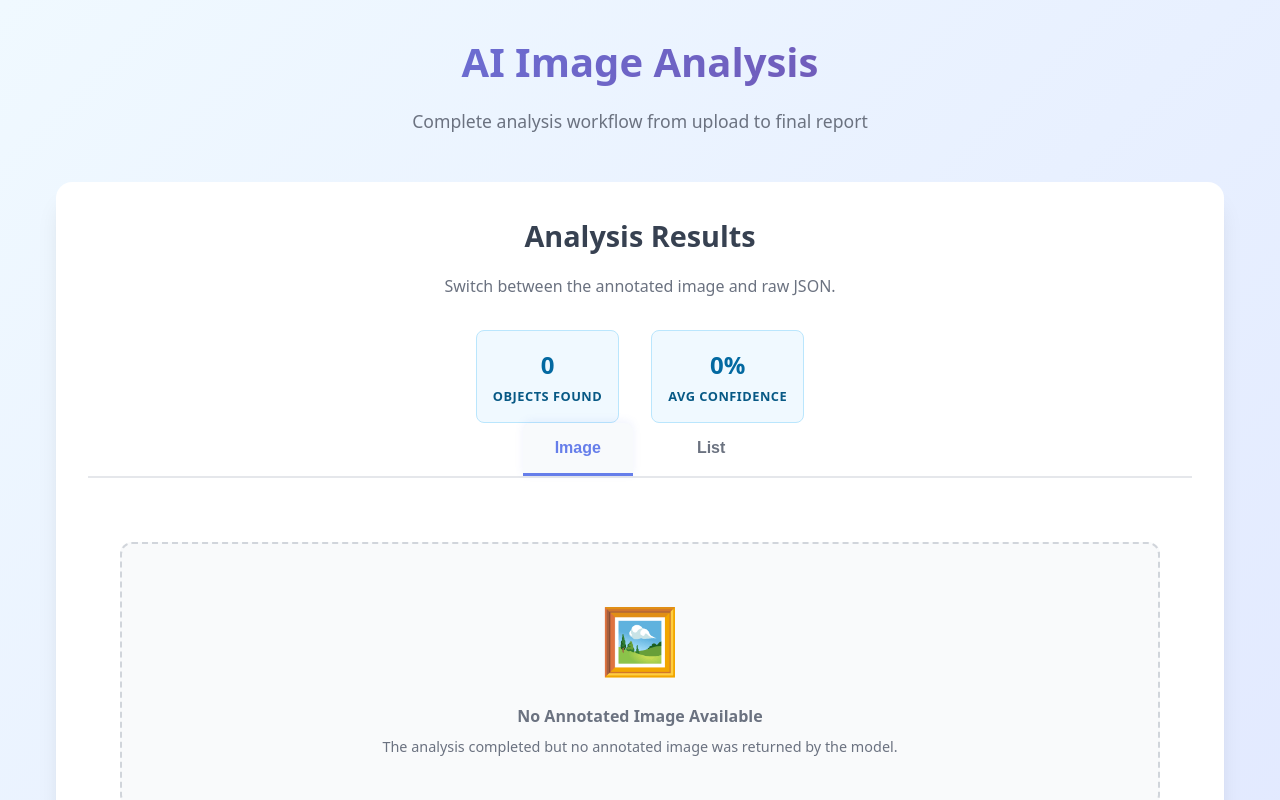
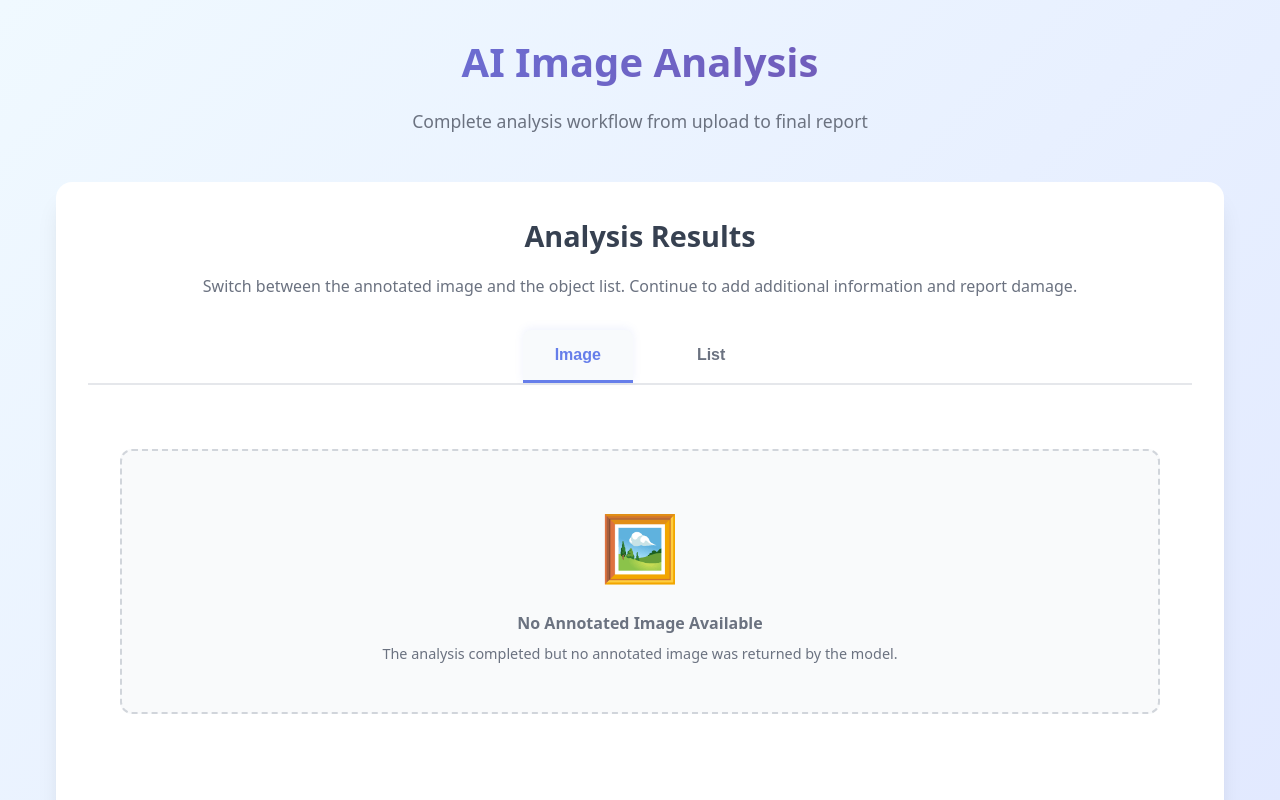
Before and after one commit to peterallen-net/roboflow-inference-demo, a React app in the folder frontend/: page / in a window 1280 px wide. Both pictures are taken after a click on the button "Next →". Shown: the top 800 px of the page. Built offline with nearby package versions, Linux system fonts and the light colour scheme; the HTML template or start-up script is replaced by a standard one.

Commit message:
misc updates
working

```diff
--- a/frontend/src/components/stages/AnalysisOutputStage.jsx
+++ b/frontend/src/components/stages/AnalysisOutputStage.jsx
@@ -376,20 +376,8 @@ const AnalysisOutputStage = () => {
     <div style={styles.container}>
       <h2 style={styles.title}>Analysis Results</h2>
       <p style={styles.description}>
-        Switch between the annotated image and raw JSON.
+        Switch between the annotated image and the object list. Continue to add additional information and report damage.
       </p>
-
-      {/* Detection Summary Cards */}
-      <div style={styles.detectionSummary}>
-        <div style={styles.summaryCard}>
-          <div style={styles.summaryNumber}>{stats.totalObjects}</div>
-          <div style={styles.summaryLabel}>Objects Found</div>
-        </div>
-        <div style={styles.summaryCard}>
-          <div style={styles.summaryNumber}>{stats.avgConfidence}%</div>
-          <div style={styles.summaryLabel}>Avg Confidence</div>
-        </div>
-      </div>
 
       {/* Tabs */}
       <div style={styles.tabContainer}>
@@ -427,6 +415,7 @@ const AnalysisOutputStage = () => {
                   />
                   <div style={styles.imageInfo}>
                     <strong>Analysis Complete:</strong> {workflowData.analysisResult?.detections?.length || 0} objects detected<br/>
+                    <strong>Average Confidence:</strong> {stats.avgConfidence}%<br/>
                     <strong>Model:</strong> {workflowData.analysisResult?.model_version || 'Unknown'}<br/>
                     <strong>Timestamp:</strong> {workflowData.analysisResult?.timestamp ? new Date(workflowData.analysisResult.timestamp).toLocaleString() : 'Unknown'}<br/>
                     {workflowData.analysisResult?.demo_mode && <strong style={{color: '#f59e0b'}}>⚠️ Demo Mode Active</strong>}
```
